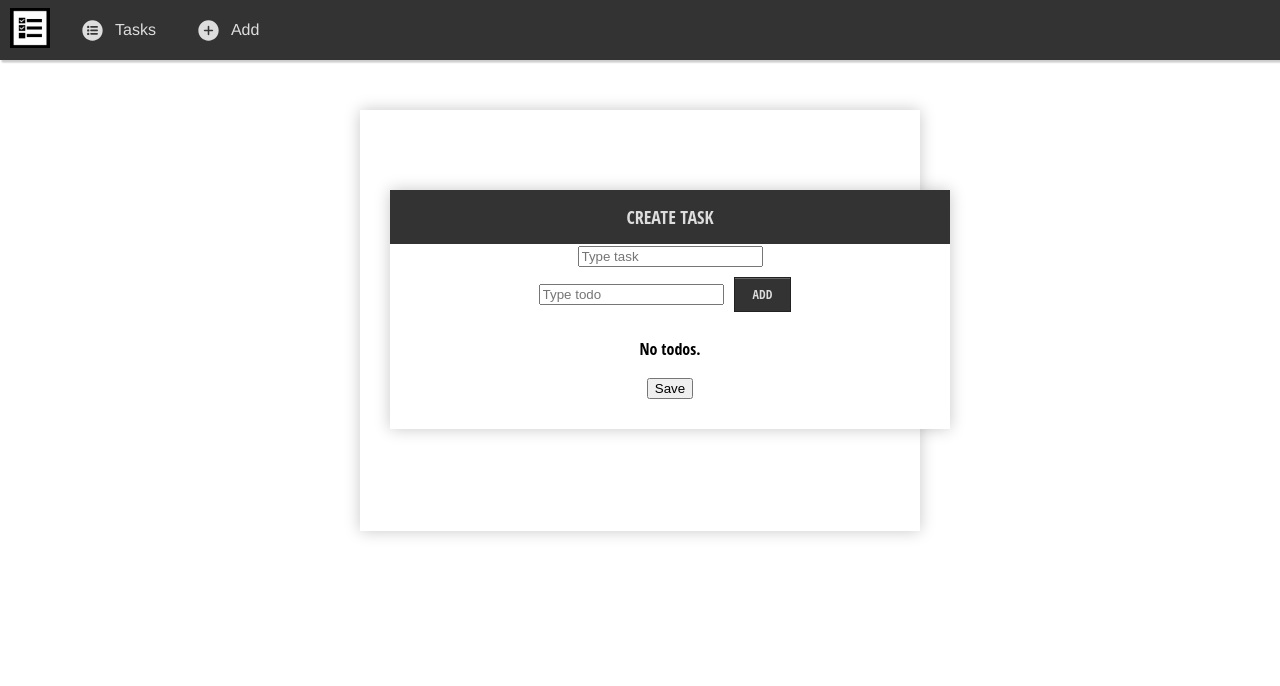
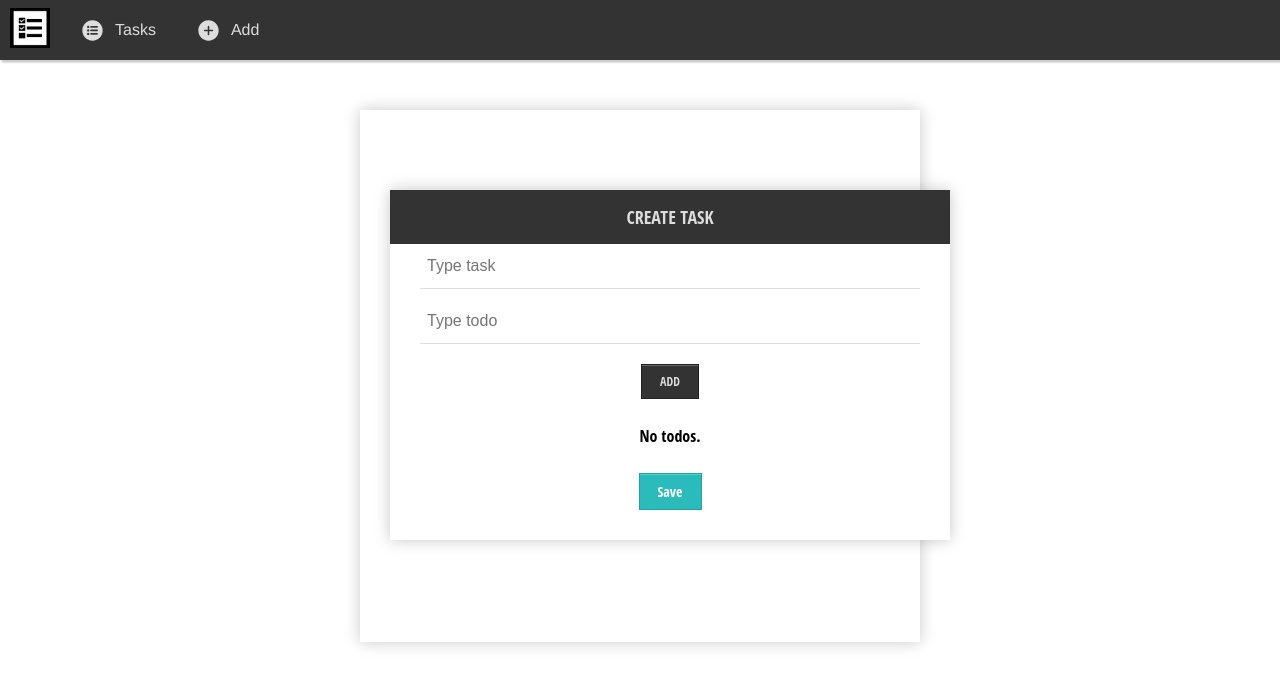
Before and after one commit to GrishovAleksei/Demo-TODO, a Vue app: page / in a window 1280 px wide. Shown: the top 686 px of the page. Built offline with nearby package versions, Linux system fonts and the light colour scheme.

Commit message:
Some problem

```diff
--- a/src/components/AddTask.vue
+++ b/src/components/AddTask.vue
@@ -2,7 +2,7 @@
   <div class='form'>
     <h2>Create task</h2>
     <form @submit.prevent="submitHandler">
-      <input type='text' placeholder="Type task" id='title' v-model='title'  required>
+      <input type='text' placeholder="Type task" id='title' v-model='title' required>
 
       <AddTodo
         @add-todo="addTodo"
@@ -24,7 +24,8 @@ import AddTodo from '@/components/AddTodo'
 export default {
   data() {
     return {
-      todos: []
+      todos: [],
+      // counter: 0,
     }
   },
   components: {
@@ -32,11 +33,20 @@ export default {
     AddTodo
   },
   methods: {
+    // increment: () => {
+    //   this.counter += 1
+    //   this.$emit('increment')
+    // },
     submitHandler() {
-      const taskTitle = this.title
-      const todos = this.todos
-      this.$parent.$data.base.push({ taskTitle, todos })
-      localStorage.setItem("myBase", JSON.stringify(this.$parent.$data.base))
+      // this.increment
+      let taskTitle = this.title,
+          todos = this.todos
+          //const id = this.counter
+      console.log(taskTitle)
+      console.log(todos)
+      // console.log(id)
+      this.$parent.$data.base.push()
+      // localStorage.setItem("myBase", JSON.stringify(this.$parent.$data.base))
 
       this.title=''
       this.todos=[]
--- a/src/components/Navbar.vue
+++ b/src/components/Navbar.vue
@@ -12,19 +12,12 @@
       >
         <router-link
           :to="link.path"
-          :style="{color: linkColor || '#ddd'}"
+          :style="{color: '#ddd'}"
         >
           {{ link.title }}
           <ion-icon :name="link.icon"></ion-icon>
         </router-link>
       </li>
-      <!-- day/night mode
-        <div class="mode" type="submit"
-        @mouseenter="$event.currentTarget.style.background = '#999'"
-        @mouseleave="$event.currentTarget.style.background = '#333'"
-      >
-        <ion-icon name="sunny" :style="{color: linkColor || '#ddd'}"></ion-icon>
-      </div> -->
     </ul>
   </nav>
 </template>
@@ -69,13 +62,6 @@ nav {
       margin-right: 10px;
       font-size: 25px;
     }
-    .mode {
-      cursor: pointer;
-      position: absolute;
-      right: 10px;
-      display: flex;
-      padding: 10px 10px;
-    }
     li {
       list-style-type: none;
       padding: 10px 20px;
@@ -103,7 +89,6 @@ nav {
         top: 8px;
         left: 0px;
       }
-
       li {
         width: 100%;
         padding-left: 0;
--- a/src/router/index.js
+++ b/src/router/index.js
@@ -1,7 +1,6 @@
 import Vue from 'vue'
 import VueRouter from 'vue-router'
-// import Form from '@/views/Form'
-// import List from '@/views/List'
+// import Edit from '@/views/Edit'
 
 
 Vue.use(VueRouter)
@@ -11,18 +10,19 @@ Vue.use(VueRouter)
     path: '/',
     name: 'List',
     // component: List
-    component: () => { return import ('@/views/List') }
+    component: () => import(/* webpackChunkName:"listOfTasks"*/ '@/views/List')
   },
   {
     path: '/Form',
     name: 'Form',
     // component: Form
-    component: () => { return import ('@/views/Form') }
+    component: () => import(/* webpackChunkName:"addNewTask"*/ '@/views/Form')
   },
   {
     path:'/Edit/:index',
     name: 'Edit',
-    component: () => { return import ('@/views/Edit') }
+    component: () => import(/* webpackChunkName:"editTask"*/ '@/views/Edit'),
+    props: true,
   }
 ]
 
--- a/src/views/Edit.vue
+++ b/src/views/Edit.vue
@@ -1,9 +1,9 @@
 <template>
   <div class='form'>
     <form >
-      <h2>{{this.$route.params.title}}</h2>
+      <h2>{{task.title}}</h2>
 
-      <ul v-for="(todo, i) in this.$route.params.todos" :key="i">
+      <ul v-for="(todo, i) in task.todos" :key="i">
         <li>
           <span type="text" :class="{done: todo.completed}">
             <strong>{{ i + 1 }}</strong>
@@ -11,17 +11,17 @@
             <input v-if="todo.completed" type="checkbox" checked/>
             <input v-else type="checkbox"/>
           </span>
-          <button @click="() => removeTodo(i)">
+          <!-- <button @click="() => removeTodo(i)">
             &times;
-          </button>
+          </button> -->
 
         </li>
 
       </ul>
       <AddTodo/>
-      <input type="submit" value="Save"
+      <!-- <input type="submit" value="Save"
         @submit="submitHandler"
-      />
+      /> -->
     </form>
   </div>
 </template>
@@ -30,13 +30,22 @@ import AddTodo from "@/components/AddTodo"
 export default {
   data() {
     return {
+      taskId: this.$route.params.id,
       todosTemp: []
     }
   },
-  // title : this.$route.params.title,
-  // todos : this.$route.params.todos,
+
+  computed: {
+    task() {
+      return parent.data.base.find(
+        myBase=> myBase.id === this.taskId
+      )
+    }
+  },
+
   components: {
     AddTodo,
+
   },
   methods:{
     addTodo(todo) {
--- a/src/views/Form.vue
+++ b/src/views/Form.vue
@@ -24,7 +24,8 @@ import AddTodo from '@/components/AddTodo'
 export default {
   data() {
     return {
-      todos: []
+      todos: [],
+      count: 0
     }
   },
   components: {
--- a/src/views/List.vue
+++ b/src/views/List.vue
@@ -1,39 +1,20 @@
 <template>
   <div class='form'>
-    <div class='form'>
-      <h2>Create task</h2>
-      <form @submit.prevent="submitHandler">
-        <input type='text' placeholder="Type task" id='title' v-model='title'  required>
-
-        <AddTodo
-          @add-todo="addTodo"
-        />
-
-        <TodoList
-          v-if="todos.length"
-          :todos="todos"
-          @remove-todo="removeTodo"
-        />
-        <p v-else>No todos.</p>
-
-        <input type="submit" value="Save">
-      </form>
-    </div>
+    <!-- Input -->
+    <AddTask/>
     <br>
 
-
-    <form v-for="(value, index) in $parent.$data.base" :key="index">
+    <!-- List -->
+    <form v-for="(value, id) in $parent.$data.base" :key="id">
       <router-link
-        :to="{ name: 'Edit', params: { index: index, title: value.taskTitle, todos: value.todos} }"
-        :index="index"
-
+        :to="{ name: 'Edit', params: id}"
       >
        <h2>
           {{ value.taskTitle }}
           <ion-icon class="trash" name="trash"
-          @mouseenter="$event.target.style.color = '#999'"
-          @mouseleave="$event.target.style.color = '#ddd'"
-          @click.prevent="() => deleteTask(index)"
+            @mouseenter="$event.target.style.color = '#999'"
+            @mouseleave="$event.target.style.color = '#ddd'"
+            @click.prevent="() => deleteTask(index)"
           ></ion-icon>
         </h2>
       </router-link>
@@ -53,35 +34,17 @@
 </template>
 
 <script>
-import TodoList from '@/components/TodoList'
-import AddTodo from '@/components/AddTodo'
+import AddTask from '@/components/AddTask'
 export default {
   data() {
     return {
-      todos: []
+
     }
   },
   components: {
-    TodoList,
-    AddTodo
+    AddTask,
   },
   methods: {
-    submitHandler() {
-      const taskTitle = this.title
-      const todos = this.todos
-      this.$parent.$data.base.push({ taskTitle, todos })
-      localStorage.setItem("myBase", JSON.stringify(this.$parent.$data.base))
-      this.title=''
-      this.todos=[]
-    },
-
-    addTodo(todo) {
-      this.todos.push(todo)
-    },
-
-    removeTodo(id) {
-      this.todos = this.todos.filter(t => t.id !== id)
-    },
     deleteTask(id) {
       this.$parent.$data.base.splice(id, 1)
       localStorage.setItem("myBase", JSON.stringify(this.$parent.$data.base))
```
Also changed, not shown: src/App.vue (+2 -8 lines).
